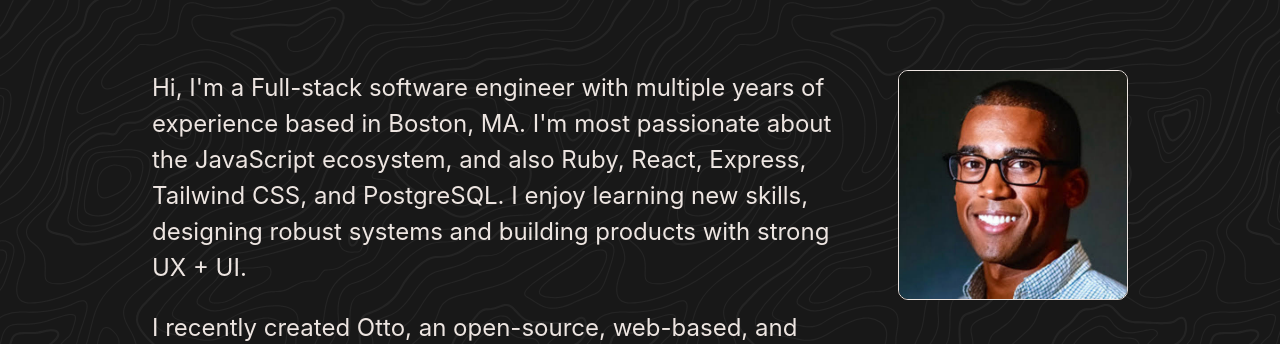
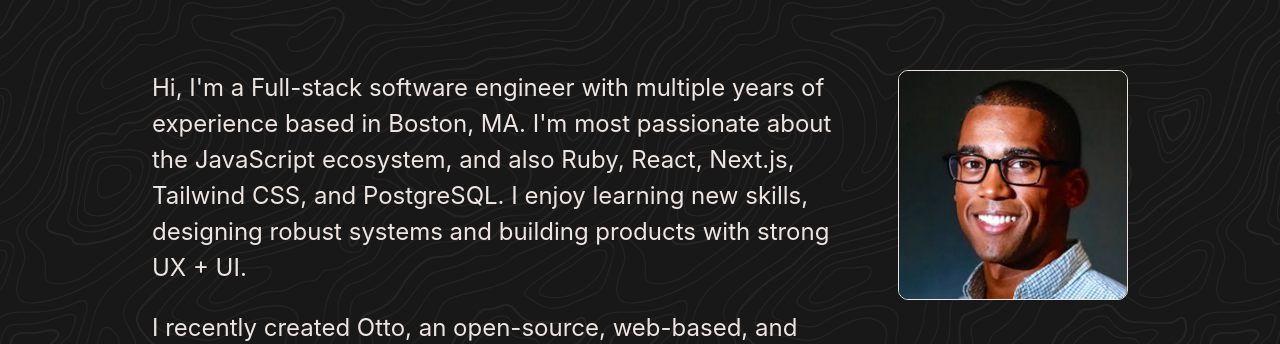
Before and after one commit to Joewebsta/joeswebster.com, a React (Vite) app: page / in a window 1280 px wide. Shown: the part 120-464 px from the top of the page. Built offline with nearby package versions, Linux system fonts and the light colour scheme.

Commit message:
Update hero text

```diff
--- a/src/components/Hero.jsx
+++ b/src/components/Hero.jsx
@@ -18,7 +18,7 @@ const Hero = () => {
             <p className="text-clamp-p text-tan">
               Hi, I'm a Full-stack software engineer with multiple years of
               experience based in Boston, MA. I'm most passionate about the
-              JavaScript ecosystem, and also Ruby, React, Express, Tailwind CSS,
+              JavaScript ecosystem, and also Ruby, React, Next.js, Tailwind CSS,
               and PostgreSQL. I enjoy learning new skills, designing robust
               systems and building products with strong UX + UI.
             </p>
```
